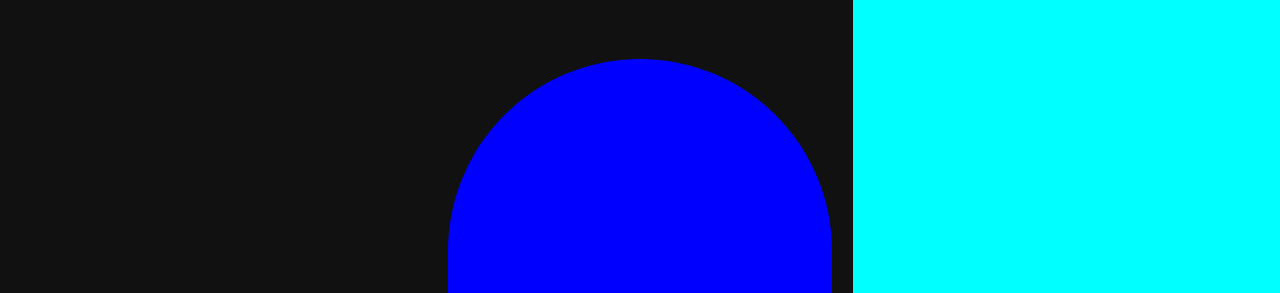
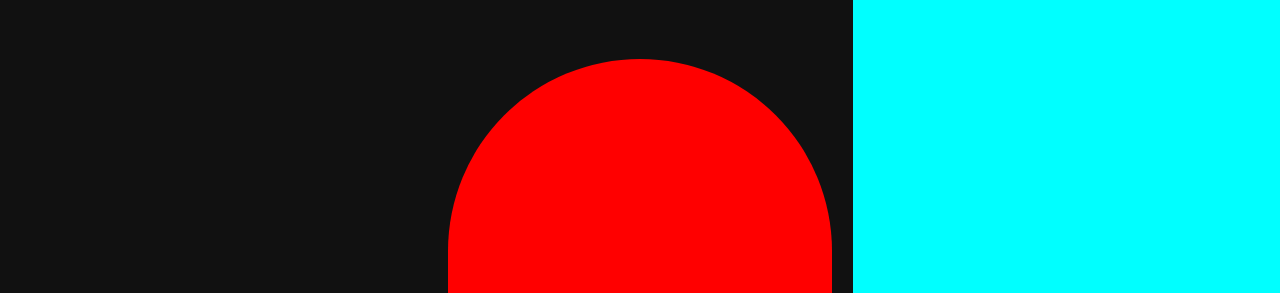
Before and after one commit to Lucky-Kashyap/Responsive-Web-Dev-With-HTML-CSS, a plain HTML site: page practice/index.html in a window 1280 px wide. Shown: the part 101-394 px from the top of the page. Drawn offline with nearby package versions, Linux system fonts and the light colour scheme.

Commit message:
style middle section

```diff
--- a/practice/style.css
+++ b/practice/style.css
@@ -110,9 +110,9 @@ h1{
     justify-content: center;
     align-items: center;
     width: calc(100%/3);
-    min-height: inherit;
+    /* min-height: inherit; */
     color: #fff;
-    padding: 0 3vw;
+    /* padding: 0 3vw; */
     /* background-color: yellow;  */
 }
 #left h1{
@@ -125,12 +125,13 @@ h1{
     align-items: center;
     width: calc(100%/3);
     min-height: inherit;
+    color: #fff;
     /* background-color: rebeccapurple; */
 }
 #middle #tomb{
     width: 90%;
     min-height: 70vh;
-    background-color: blue;
+    background-color: red;
     border-top-left-radius: 500px;
     border-top-right-radius: 500px;
 }
```
